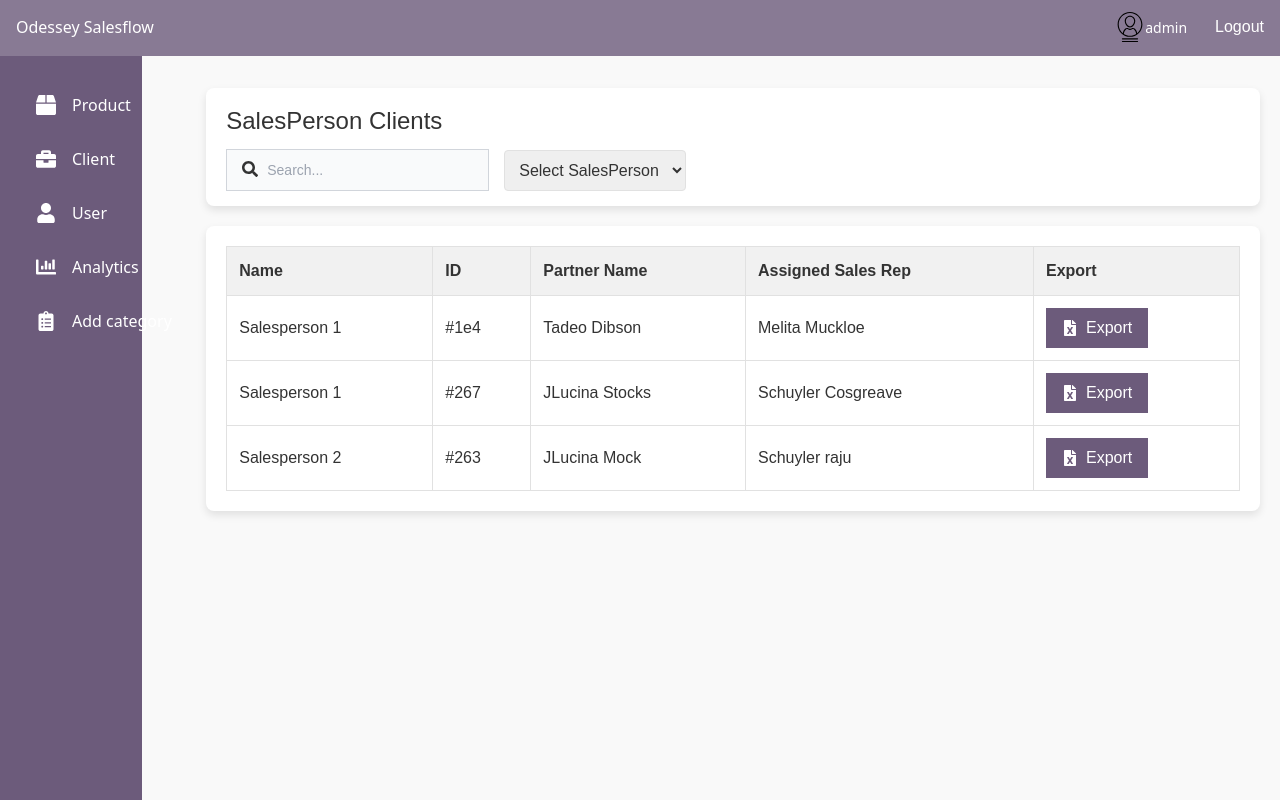
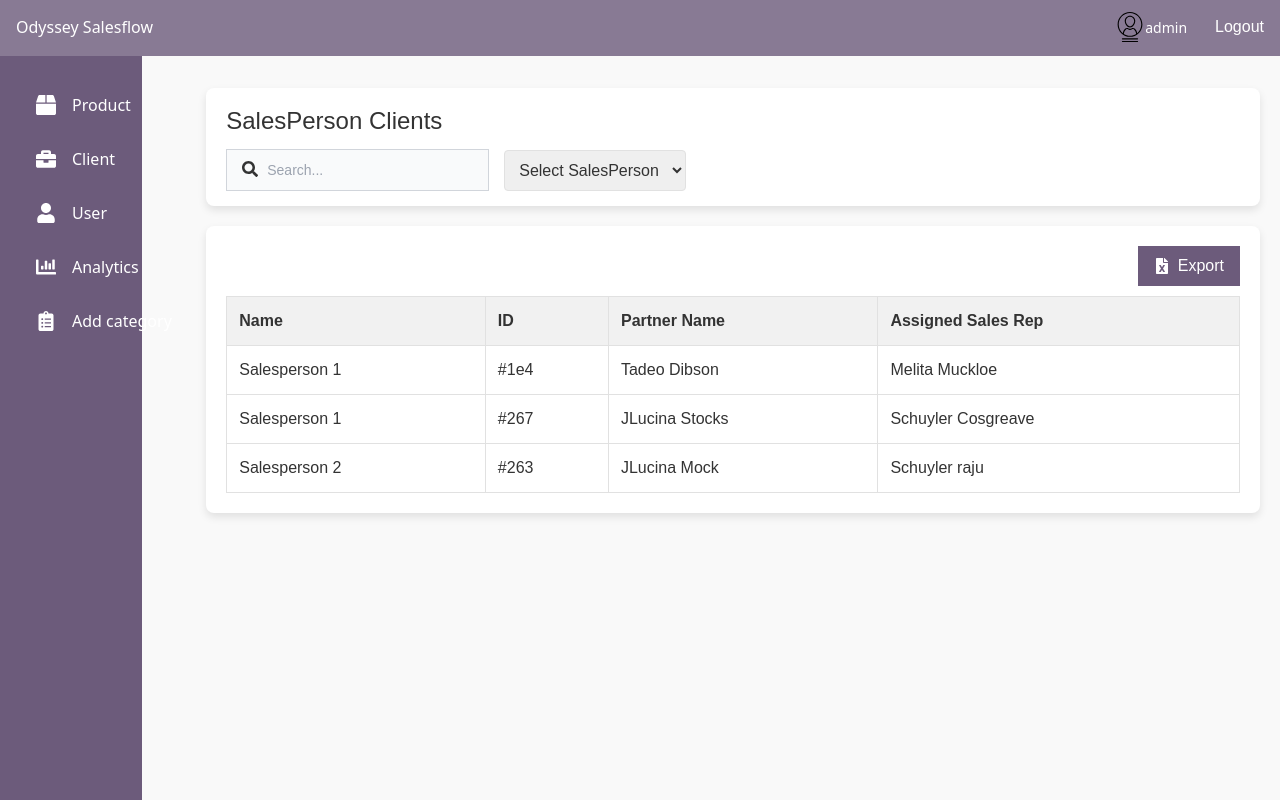
Before and after one commit to theashhar/odyssey-salesflow, a React (Create React App) app in the folder frontend/: page /admin/client in a window 1280 px wide. Built offline with nearby package versions, Linux system fonts and the light colour scheme.

Commit message:
ui texts and styles updated

```diff
--- a/frontend/public/index.html
+++ b/frontend/public/index.html
@@ -9,22 +9,7 @@
       name="description"
       content="Web site created using create-react-app"
     />
-    <link rel="apple-touch-icon" href="%PUBLIC_URL%/logo192.png" />
-    <!--
-      manifest.json provides metadata used when your web app is installed on a
-      user's mobile device or desktop. See https://developers.google.com/web/fundamentals/web-app-manifest/
-    -->
-    <link rel="manifest" href="%PUBLIC_URL%/manifest.json" />
-    <!--
-      Notice the use of %PUBLIC_URL% in the tags above.
-      It will be replaced with the URL of the `public` folder during the build.
-      Only files inside the `public` folder can be referenced from the HTML.
-
-      Unlike "/favicon.ico" or "favicon.ico", "%PUBLIC_URL%/favicon.ico" will
-      work correctly both with client-side routing and a non-root public URL.
-      Learn how to configure a non-root public URL by running `npm run build`.
-    -->
-    <title>React App</title>
+    <title>Odyssey Salesflow</title>
   </head>
   <body>
     <noscript>You need to enable JavaScript to run this app.</noscript>
--- a/frontend/src/components/AddProduct.js
+++ b/frontend/src/components/AddProduct.js
@@ -58,7 +58,7 @@ export default function AddProduct({ type }) {
       <div className="w-full flex items-center gap-x-6 border px-6 py-2 mb-3">
         {type === "admin" ? (
           <Select
-            label="odessey sales person"
+            label="odyssey sales person"
             name="sales_person"
             value={values.sales_person}
             options={salespersonArray}
@@ -67,7 +67,7 @@ export default function AddProduct({ type }) {
           />
         ) : (
           <Select
-            label="odessey sales person"
+            label="odyssey sales person"
             name="sales_person"
             selected
             value={values.sales_person}
--- a/frontend/src/components/Admin/AdminClient/AdminClient.js
+++ b/frontend/src/components/Admin/AdminClient/AdminClient.js
@@ -53,14 +53,16 @@ const ClientsPage = () => {
         </div>
       </div>
       <div className={styles.clients_list}>
-        <table>
+        <div>
+          <ExcelExport tableID="adminClientTable" fileName={"admin-clients"} />
+        </div>
+        <table id="adminClientTable">
           <thead>
             <tr>
               <th>Name</th>
               <th>ID</th>
               <th>Partner Name</th>
               <th>Assigned Sales Rep</th>
-              <th>Export</th>
             </tr>
           </thead>
           <tbody>
@@ -77,12 +79,6 @@ const ClientsPage = () => {
                     <td>{client.id}</td>
                     <td>{client.partner_name}</td>
                     <td>{client.partner_rep_name}</td>
-                    <td>
-                      <ExcelExport
-                        excelData={clients}
-                        fileName={"admin-clients"}
-                      />
-                    </td>
                   </tr>
                 ))
             ) : (
--- a/frontend/src/components/Admin/AdminClient/AdminClient.module.css
+++ b/frontend/src/components/Admin/AdminClient/AdminClient.module.css
@@ -40,11 +40,19 @@
 }
 
 .clients_list {
+  display: flex;
+  flex-direction: column;
+  row-gap: 10px;
   background-color: #ffffff;
   border-radius: 8px;
   box-shadow: 0 4px 8px rgba(0, 0, 0, 0.1);
   padding: 20px;
   overflow-x: auto; /* Handle horizontal overflow */
+}
+
+.clients_list > div {
+  display: flex;
+  justify-content: end;
 }
 
 .clients_list table {
--- a/frontend/src/components/Header.js
+++ b/frontend/src/components/Header.js
@@ -8,7 +8,7 @@ export default function Header({ username }) {
           to="#"
           className="text-black mr-4 block cursor-pointer font-sans text-base font-medium leading-relaxed text-inherit antialiased"
         >
-          Odessey Salesflow
+          Odyssey Salesflow
         </Link>
         <div className="hidden lg:block">
           <ul className="flex flex-col gap-2 mt-2 mb-4 lg:mb-0 lg:mt-0 lg:flex-row lg:items-center lg:gap-6">
--- a/frontend/src/pages/Login/LoginPage.js
+++ b/frontend/src/pages/Login/LoginPage.js
@@ -31,7 +31,7 @@ export default function LoginPage() {
     <section className="bg-gray-50">
       <div className="flex flex-col items-center justify-center px-6 py-8 mx-auto md:h-screen lg:py-0">
         <span className="flex items-center mb-6 text-3xl font-semibold text-gray-900">
-          Odessey Salesflow
+          Odyssey Salesflow
         </span>
         <div className="w-full bg-white shadow dark:border md:mt-0 sm:max-w-md xl:p-0">
           <div className="p-6 space-y-4 md:space-y-6 sm:p-8">
--- a/frontend/src/pages/User/Client.js
+++ b/frontend/src/pages/User/Client.js
@@ -42,9 +42,6 @@ const Client = () => {
           <form className="searchbar">
             <SearchBox />
           </form>
-          <Button title="filter">
-            <FaFilter />
-          </Button>
           <ExcelExport tableID="clientTable" fileName={"clients"} />
         </div>
         {/* client table */}
--- a/frontend/src/pages/User/Product.js
+++ b/frontend/src/pages/User/Product.js
@@ -331,7 +331,7 @@ export default function Product({ type }) {
                       ))}
                       <td className="p-2 border-b flex gap-2">
                         <Button
-                          title="Edit"
+                          title="Update"
                           onHandleClick={() => handleEdit(product.id)}
                         >
                           <FaEdit />
```
